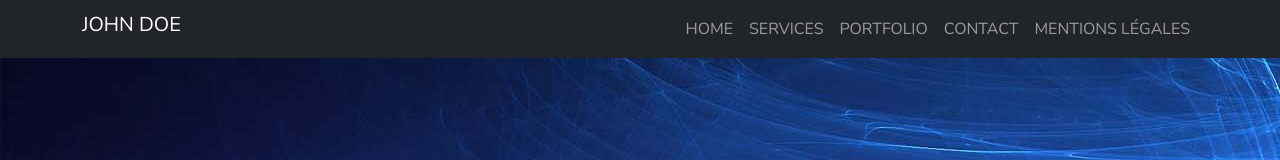
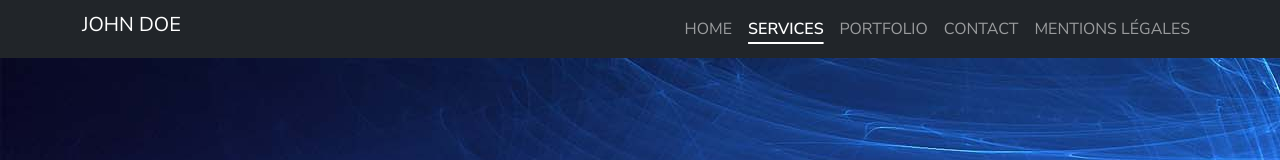
Before and after one commit to riyad2701/projet-portfolio, a React (Vite) app: page /services in a window 1280 px wide. Shown: the top 160 px of the page. Built offline with nearby package versions, Linux system fonts and the light colour scheme.

Commit message:
services

```diff
--- a/src/pages/services.jsx
+++ b/src/pages/services.jsx
@@ -21,7 +21,7 @@ export const Services = () => {
         <Link className="nav-link" to="/">Home</Link>
         </li>
         <li className="nav-item">
-          <Link className="nav-link" to="/services" target="_blank">Services</Link>
+          <Link className="nav-link active" to="/services" target="_blank">Services</Link>
         </li>
         <li className="nav-item">
         <Link className="nav-link" to="/portfolio" target="_blank">Portfolio</Link>
```
